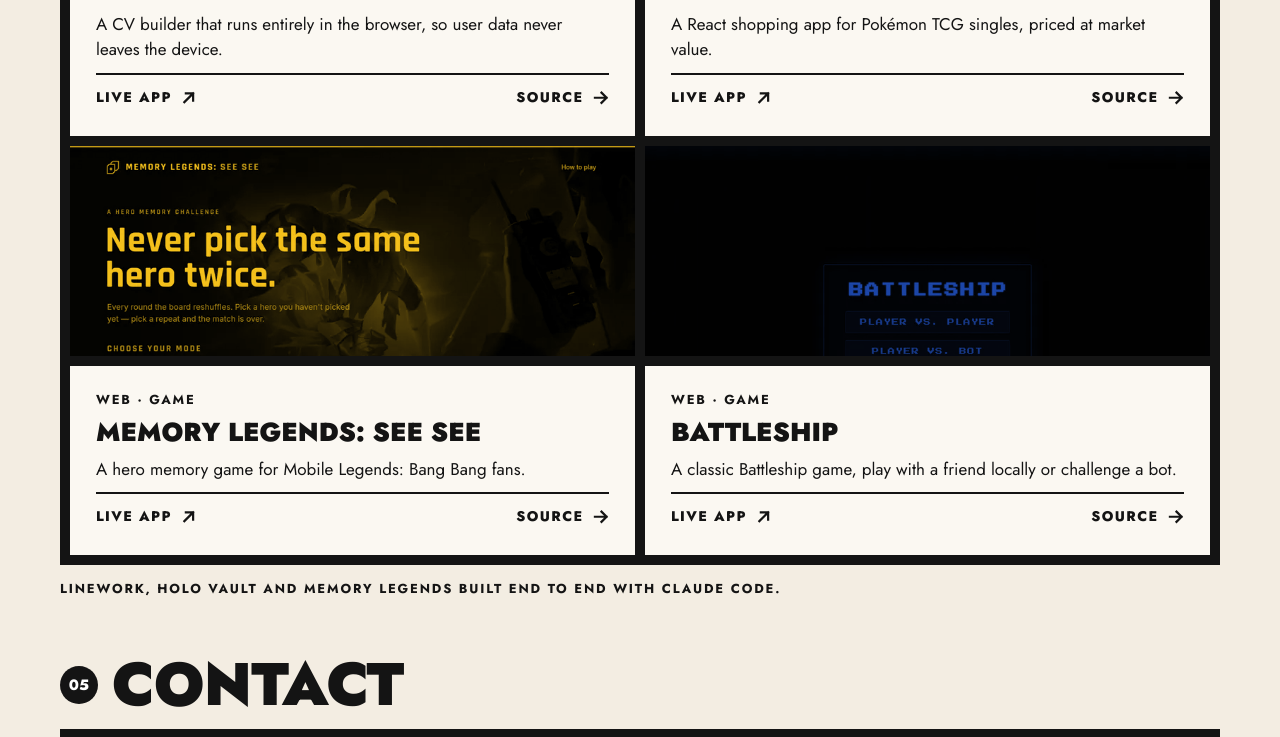
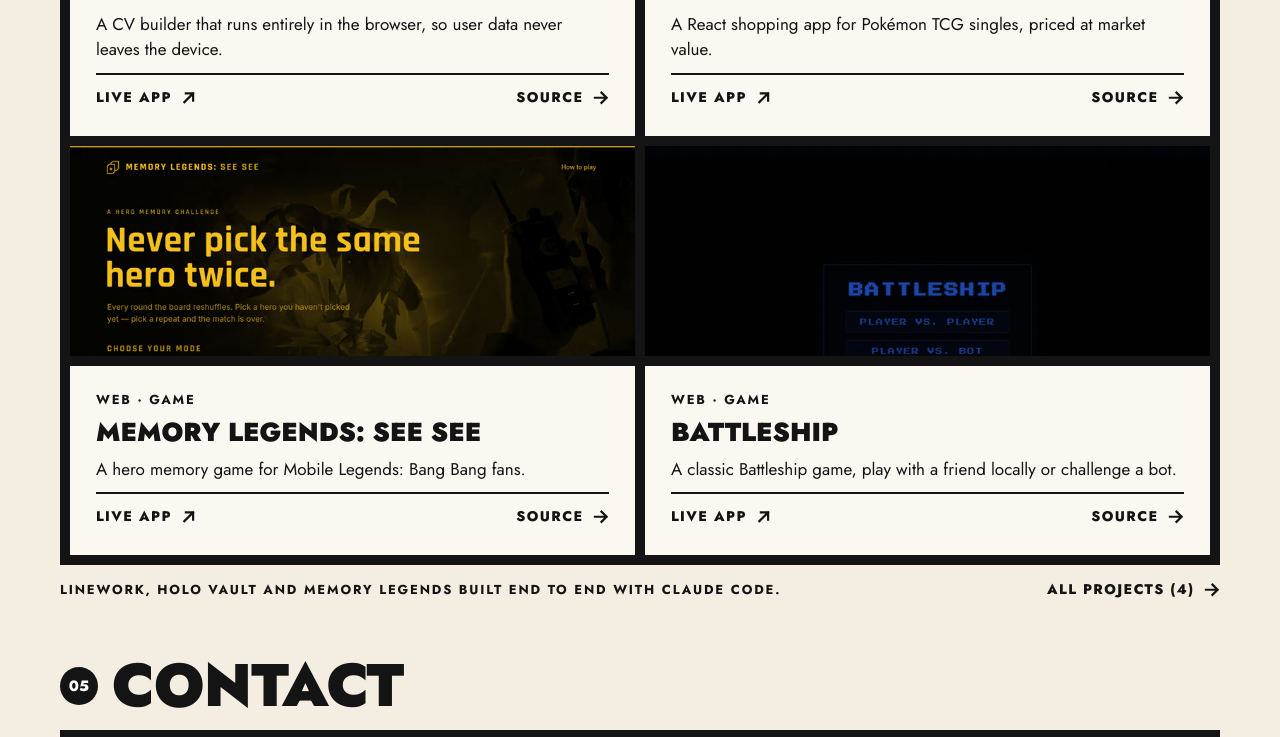
Before and after one commit to syafaatsaat/portfolio-v3, a React (Vite) app: page / in a window 1280 px wide. Shown: the part 3325-4062 px from the top of the page. Built offline with nearby package versions, Linux system fonts and the light colour scheme.

Commit message:
feat: projects page to bauhaus section

```diff
--- a/src/components/bauhaus/BauhausSite.jsx
+++ b/src/components/bauhaus/BauhausSite.jsx
@@ -6,11 +6,12 @@ import Footer from './sections/Footer.jsx'
 import Hero from './sections/Hero.jsx'
 import Nav from './sections/Nav.jsx'
 import Projects from './sections/Projects.jsx'
+import ProjectsPage from './sections/ProjectsPage.jsx'
 import Skills from './sections/Skills.jsx'
 import SkillsTicker from './sections/SkillsTicker.jsx'
 
-/** Main theme: Bento × Bauhaus. Implements the shared Site contract ({ profile, onToggleTheme }). */
-export default function BauhausSite({ profile, onToggleTheme }) {
+/** Main theme: Bento × Bauhaus. Implements the shared Site contract ({ profile, page, onToggleTheme }). */
+export default function BauhausSite({ profile, page, onToggleTheme }) {
   const { person, education, experience, skills, projects, projectsNote, links } = profile
   const fullName = `${person.firstName} ${person.middleName} ${person.lastName}`
   const currentJob = experience.find((job) => job.period.isCurrent)
@@ -18,15 +19,21 @@ export default function BauhausSite({ profile, onToggleTheme }) {
   return (
     <div className="bauhaus">
       <Nav brand={person.shortName} />
+      {page === 'projects' ? (
+        <main id="top">
+          <ProjectsPage items={projects} note={projectsNote} />
+        </main>
+      ) : (
         <main id="top">
           <Hero person={person} cvUrl={links.cv} />
           <SkillsTicker groups={skills} />
           <About person={person} education={education} current={currentJob} />
           <Experience items={experience} />
           <Skills groups={skills} />
-        <Projects items={projects} note={projectsNote} />
+          <Projects items={projects.filter((project) => project.featured)} total={projects.length} note={projectsNote} />
           <Contact links={links} availability={person.availability} />
         </main>
+      )}
       <Footer name={fullName} onBootEasterEgg={onToggleTheme} />
     </div>
   )
--- /dev/null
+++ b/src/components/bauhaus/sections/ProjectCard.jsx
@@ -0,0 +1,37 @@
+import ArrowIcon from '../../shared/ArrowIcon.jsx'
+import ExternalLink from '../../shared/ExternalLink.jsx'
+import Tile from '../primitives/Tile.jsx'
+import ProjectArt from './ProjectArt.jsx'
+
+export default function ProjectCard({ project }) {
+  return (
+    <Tile as="article" color="white" flush className="project">
+      <ProjectArt motif={project.motif} preview={project.preview} name={project.name} />
+      <div className="project__info">
+        <span className="label">{project.category}</span>
+        <h3 className="project__name">{project.name}</h3>
+        <p className="project__description">{project.description}</p>
+        <div className="project__links">
+          {project.liveUrl && (
+            <ExternalLink
+              href={project.liveUrl}
+              className="project__link project__link--live"
+              aria-label={`${project.name}, live app`}
+            >
+              <span className="project__link-label">Live app</span>
+              <ArrowIcon direction="up-right" />
+            </ExternalLink>
+          )}
+          <ExternalLink
+            href={project.sourceUrl}
+            className="project__link"
+            aria-label={`${project.name}, source code on GitHub`}
+          >
+            <span className="project__link-label">Source</span>
+            <ArrowIcon direction="right" />
+          </ExternalLink>
+        </div>
+      </div>
+    </Tile>
+  )
+}
--- a/src/components/bauhaus/sections/Projects.jsx
+++ b/src/components/bauhaus/sections/Projects.jsx
@@ -1,46 +1,25 @@
 import ArrowIcon from '../../shared/ArrowIcon.jsx'
-import ExternalLink from '../../shared/ExternalLink.jsx'
+import RouteLink from '../../shared/RouteLink.jsx'
 import Bento from '../primitives/Bento.jsx'
 import Section from '../primitives/Section.jsx'
-import Tile from '../primitives/Tile.jsx'
-import ProjectArt from './ProjectArt.jsx'
+import ProjectCard from './ProjectCard.jsx'
 
-export default function Projects({ items, note }) {
+/** Featured projects on the home page, with a link to the full list. */
+export default function Projects({ items, total, note }) {
   return (
     <Section id="projects" title="Projects">
       <Bento columns={2}>
         {items.map((project) => (
-          <Tile key={project.id} as="article" color="white" flush className="project">
-            <ProjectArt motif={project.motif} preview={project.preview} name={project.name} />
-            <div className="project__info">
-              <span className="label">{project.category}</span>
-              <h3 className="project__name">{project.name}</h3>
-              <p className="project__description">{project.description}</p>
-              <div className="project__links">
-                {project.liveUrl && (
-                  <ExternalLink
-                    href={project.liveUrl}
-                    className="project__link project__link--live"
-                    aria-label={`${project.name}, live app`}
-                  >
-                    <span className="project__link-label">Live app</span>
-                    <ArrowIcon direction="up-right" />
-                  </ExternalLink>
-                )}
-                <ExternalLink
-                  href={project.sourceUrl}
-                  className="project__link"
-                  aria-label={`${project.name}, source code on GitHub`}
-                >
-                  <span className="project__link-label">Source</span>
-                  <ArrowIcon direction="right" />
-                </ExternalLink>
-              </div>
-            </div>
-          </Tile>
+          <ProjectCard key={project.id} project={project} />
         ))}
       </Bento>
-      <p className="label projects-note">{note}</p>
+      <div className="projects-footer">
+        <p className="label projects-note">{note}</p>
+        <RouteLink href="/projects" className="project__link projects-more">
+          <span className="project__link-label">All projects ({total})</span>
+          <ArrowIcon direction="right" />
+        </RouteLink>
+      </div>
     </Section>
   )
 }
--- /dev/null
+++ b/src/components/bauhaus/sections/ProjectsPage.jsx
@@ -0,0 +1,23 @@
+import ArrowIcon from '../../shared/ArrowIcon.jsx'
+import RouteLink from '../../shared/RouteLink.jsx'
+import Bento from '../primitives/Bento.jsx'
+import Section from '../primitives/Section.jsx'
+import ProjectCard from './ProjectCard.jsx'
+
+/** The /projects page: every project, not just the featured ones. */
+export default function ProjectsPage({ items, note }) {
+  return (
+    <Section id="projects" title="All projects">
+      <RouteLink href="/#projects" className="project__link projects-back">
+        <ArrowIcon direction="left" />
+        <span className="project__link-label">Back home</span>
+      </RouteLink>
+      <Bento columns={2}>
+        {items.map((project) => (
+          <ProjectCard key={project.id} project={project} />
+        ))}
+      </Bento>
+      <p className="label projects-note">{note}</p>
+    </Section>
+  )
+}
--- a/src/components/shared/ArrowIcon.jsx
+++ b/src/components/shared/ArrowIcon.jsx
@@ -1,5 +1,6 @@
 const PATHS = {
   right: 'M4 12H20M13 5L20 12L13 19',
+  left: 'M20 12H4M11 5L4 12L11 19',
   down: 'M12 4V20M5 13L12 20L19 13',
   'up-right': 'M6 18L18 6M8 6H18V16',
   'chevron-down': 'M6 9L12 15L18 9',
@@ -9,7 +10,7 @@ const PATHS = {
  * Decorative arrow icon in the text colour. Shared by both themes: the attributes below
  * are defaults (thick, square-capped strokes), and each theme sizes and fine-tunes
  * `.arrow-icon` in its own stylesheet.
- * @param {'right'|'up-right'|'down'|'chevron-down'} direction
+ * @param {'right'|'left'|'up-right'|'down'|'chevron-down'} direction
  */
 export default function ArrowIcon({ direction = 'right' }) {
   return (
--- a/src/styles/bauhaus/projects.css
+++ b/src/styles/bauhaus/projects.css
@@ -85,9 +85,30 @@
   }
 
   .project__link:hover .arrow-icon--right { transform: translateX(6px); }
+  .project__link:hover .arrow-icon--left { transform: translateX(-6px); }
   .project__link:hover .arrow-icon--up-right { transform: translate(4px, -4px); }
 
   .projects-note { margin-top: 14px; }
+
+  /* Note and "All projects" link share a row under the home grid */
+  .projects-footer {
+    display: flex;
+    justify-content: space-between;
+    align-items: baseline;
+    flex-wrap: wrap;
+    gap: 0 24px;
+  }
+
+  .projects-more,
+  .projects-back {
+    font-weight: 800;
+    font-size: 14px;
+    text-transform: uppercase;
+    letter-spacing: 0.1em;
+  }
+
+  .projects-more { margin-top: 14px; }
+  .projects-back { margin-bottom: 18px; }
 
   /* ---------- Project artwork ---------- */
   .art-lines {
```
Lines whose indentation alone changed are shown as unchanged.
